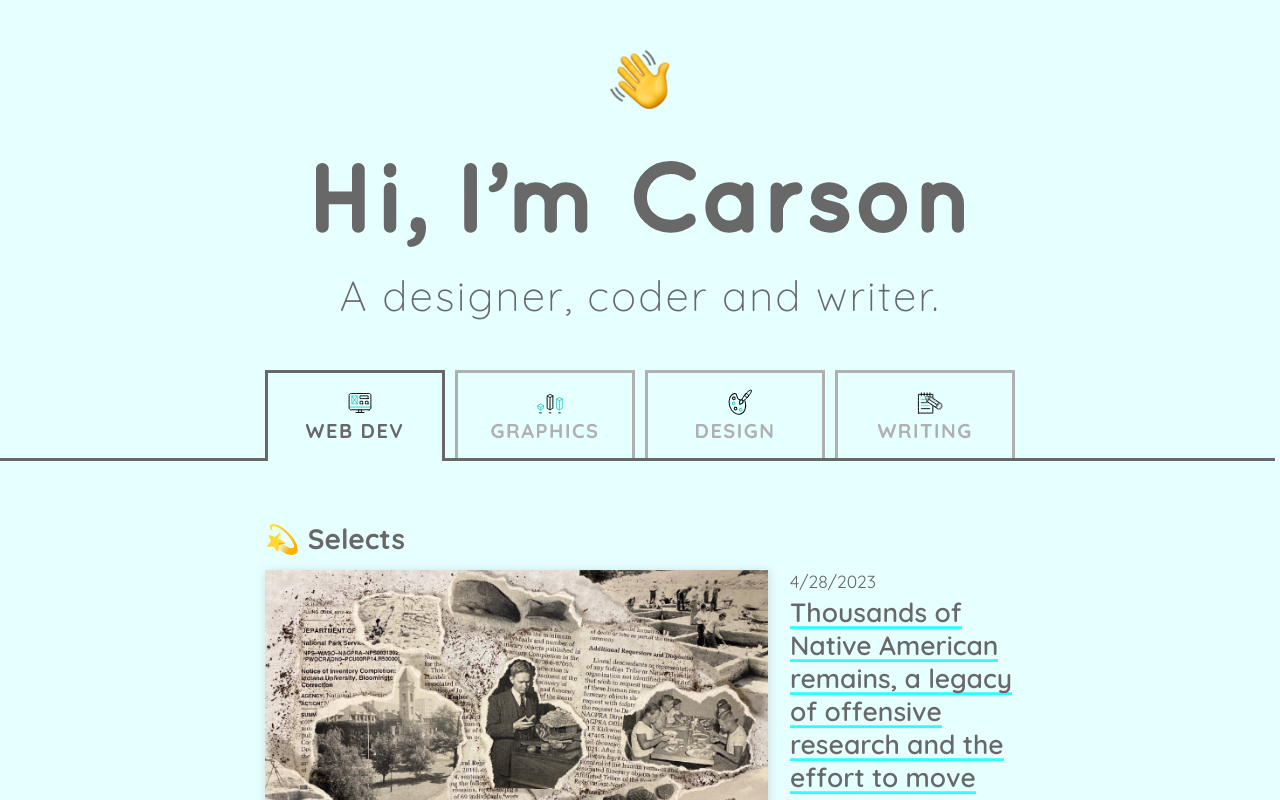
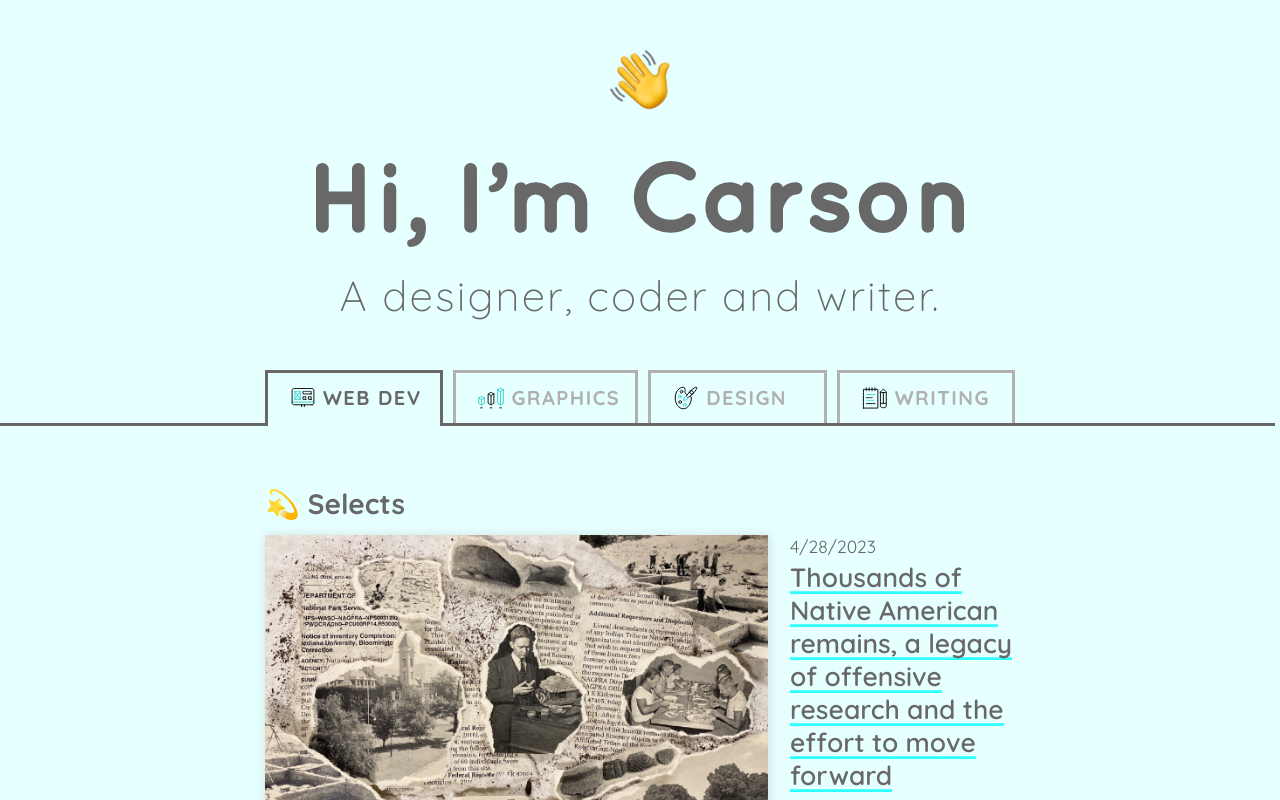
Before and after one commit to carsonology/carsonology.github.io, a React (Create React App) app: page / in a window 1280 px wide. Shown: the top 800 px of the page. Built offline with nearby package versions, Linux system fonts and the light colour scheme.

Commit message:
add animated icons

```diff
--- a/src/App.css
+++ b/src/App.css
@@ -340,7 +340,7 @@ nav li {
   font-weight: bold;
   color: var(--lightgray);
   border: 3px solid var(--lightgray);
-  padding: 15px;
+  padding: 10px 15px;
   cursor: pointer;
   text-align: center;
   display: block;
@@ -348,13 +348,21 @@ nav li {
   letter-spacing: 0.075em;
   position: relative;
   transition: color 0.3s;
+
+  display: flex;
+  flex-flow: row nowrap;
+  align-items: center;
+}
+
+nav li div {
+  margin: 0 !important;
 }
 
 nav li svg {
   fill: var(--lightgray);
   height: 18px;
   transition: fill 0.3s;
-  margin: 0 5px -1px;
+  /* margin: 0 5px -1px; */
 }
 
 nav li.active svg {
--- a/src/Nav.js
+++ b/src/Nav.js
@@ -1,11 +1,17 @@
+import { useState } from 'react'
 import Icon from './Icon.js'
 
 function ListItem(props) {
     const { section, name, icon, shownSection, setShownSection } = props
+
+    const [animationStopped, setAnimationStopped] = useState(true)
+
     return (
-        <li className={shownSection === section ? 'active' : ''} onClick={() => setShownSection(section)}>
-            {/* <i className="fa fa-palette show-mobile-xs"></i> */}
-            <Icon name={icon} />
+        <li onMouseEnter={(() => setAnimationStopped(false))}
+            onMouseLeave={(() => setAnimationStopped(true))}
+            className={shownSection === section ? 'active' : ''}
+            onClick={() => setShownSection(section)}>
+            <Icon name={icon} animationStopped={animationStopped} />
             <span className="show-desktop-sm">{name}</span>
             <div className="lines"></div>
             <div className="lines1"></div>
```
